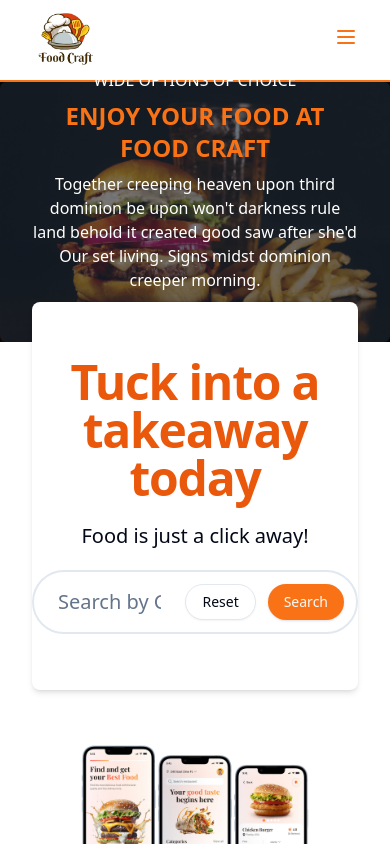
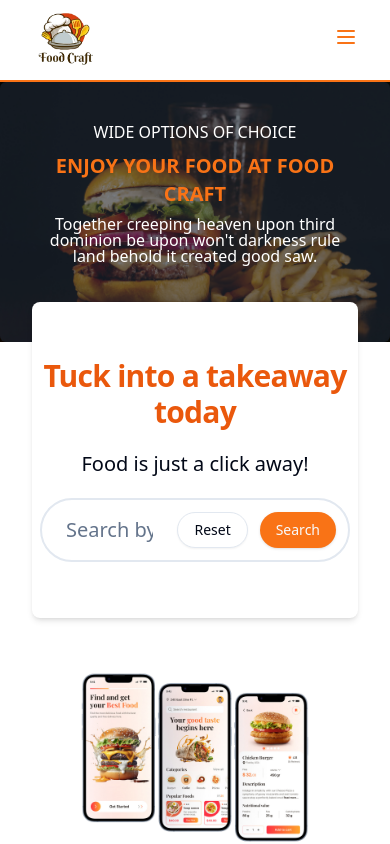
Before and after one commit to Mostak-Ahamed-Nishat/MERN_FoodCarft_Frontend, a React (Vite) app: page / in a window 390 px wide. Shown: the top 844 px of the page. Built offline with nearby package versions, Linux system fonts and the light colour scheme.

Commit message:
UI fix added

```diff
--- a/src/components/CheckoutButton.tsx
+++ b/src/components/CheckoutButton.tsx
@@ -1,12 +1,13 @@
 import { useAuth0 } from "@auth0/auth0-react";
 import { Button } from "./ui/button";
 import { useLocation } from "react-router-dom";
-import Loader from "./Loader";
+
 import { Dialog, DialogContent, DialogTrigger } from "./ui/dialog";
 import UserProfileForm, {
   UserFormData,
 } from "@/forms/user-profile-form/UserProfileForm";
 import { useGetUser } from "@/api/MyUserApi";
+import Loading from "./Loading";
 
 type Props = {
   onCheckout: (userFormData: UserFormData) => void;
@@ -49,7 +50,7 @@ export default function CheckoutButton({
   if (isAuthLoading || !currentUser || isLoading) {
     return (
       <div className="flex justify-center align-middle items-center">
-        <Loader />
+        <Loading />
       </div>
     );
   }
--- a/src/components/Header.tsx
+++ b/src/components/Header.tsx
@@ -5,7 +5,7 @@ import MainNav from "./MainNav";
 
 export default function Header() {
   return (
-    <div className="border-b-2 border-b-orange-500 py-2 ">
+    <div className="border-b-2 border-b-orange-500 py-2">
       <div className="container mx-auto flex justify-between items-center">
         <Link to="/">
           <img src={logo} alt="Food Craft logo" sizes="" className="h-16" />
--- a/src/components/Hero.tsx
+++ b/src/components/Hero.tsx
@@ -9,15 +9,14 @@ export default function Hero() {
         className="w-full max-h-[700px] object-cover bg-blend-multiply"
       />
       <div className="absolute inset-0 bg-gray-800 opacity-60 rounded-md"></div>
-      <div className="container absolute inset-0 flex flex-col justify-center gap-2 sm:gap-5 text-center mb-16">
-        <p className=" text-white ">WIDE OPTIONS OF CHOICE</p>
-        <h2 className=" text-orange-500 text-2xl sm:text-5xl font-bold">
+      <div className="container absolute inset-0 flex flex-col justify-center gap-2 md:gap-5 text-center mb-16">
+        <p className=" text-white mt-6">WIDE OPTIONS OF CHOICE</p>
+        <h2 className=" text-orange-500 text-xl md:text-5xl font-bold">
           ENJOY YOUR <span className="">FOOD AT FOOD CRAFT</span>
         </h2>
-        <p className=" text-white">
+        <p className=" text-white leading-none">
           Together creeping heaven upon third dominion be upon won't darkness
-          rule land behold it created good saw after she'd Our set living. Signs
-          midst dominion creeper morning.
+          rule land behold it created good saw.
         </p>
       </div>
     </div>
--- a/src/forms/mage-restaurant-form/DetailsSection.tsx
+++ b/src/forms/mage-restaurant-form/DetailsSection.tsx
@@ -75,7 +75,8 @@ export default function DetailsSection() {
             )}
           />
         </div>
-        <div className="flex gap-4">
+
+        <div className="flex flex-col gap-4">
           <FormField
             control={control}
             name="deliveryPrice"
--- a/src/forms/mage-restaurant-form/ManageRestaurantForm.tsx
+++ b/src/forms/mage-restaurant-form/ManageRestaurantForm.tsx
@@ -7,10 +7,10 @@ import CuisinesSection from "./CuisinesSection";
 import { Separator } from "@/components/ui/separator";
 import MenuSection from "./MenuSection";
 import ImageSection from "./ImageSection";
-import Loader from "@/components/Loader";
 import { Button } from "@/components/ui/button";
 import { Restaurant } from "@/types";
 import { useEffect } from "react";
+import Loading from "@/components/Loading";
 
 // Zod Validation
 const formSchema = z
@@ -128,7 +128,7 @@ function ManageRestaurantForm({ onSave, isLoading, restaurant }: Props) {
     <Form {...form}>
       <form
         onSubmit={form.handleSubmit(onSubmit)}
-        className=" space-y-8 bg-gray-50 p-10 rounded-lg  "
+        className=" space-y-8 bg-gray-50 p-10 rounded-lg mb-6 "
       >
         <DetailsSection />
         <Separator className="my-4" />
@@ -138,7 +138,7 @@ function ManageRestaurantForm({ onSave, isLoading, restaurant }: Props) {
         <MenuSection />
         <Separator className="my-4" />
         <ImageSection />
-        {isLoading ? <Loader /> : <Button type="submit">Submit</Button>}
+        {isLoading ? <Loading /> : <Button type="submit">Submit</Button>}
       </form>
     </Form>
   );
--- a/src/forms/user-profile-form/UserProfileForm.tsx
+++ b/src/forms/user-profile-form/UserProfileForm.tsx
@@ -13,9 +13,9 @@ import { Input } from "@/components/ui/input";
 import { zodResolver } from "@hookform/resolvers/zod";
 import { useForm } from "react-hook-form";
 import { z } from "zod";
-import Loader from "@/components/Loader";
 import { SafeUser } from "@/types";
 import { useEffect } from "react";
+import Loading from "@/components/Loading";
 
 const formSchema = z.object({
   //email is optional because it's readonly field. No need to add validation it'll always be there
@@ -152,7 +152,7 @@ const UserProfileForm = ({
           </div>
 
           {isLoading ? (
-            <Loader />
+            <Loading />
           ) : (
             <Button className=" bg-orange-500" type="submit">
               {buttonText}
--- a/src/pages/AuthCallbackPage.tsx
+++ b/src/pages/AuthCallbackPage.tsx
@@ -1,5 +1,5 @@
 import { useCreateUser } from "@/api/MyUserApi";
-import Loader from "@/components/Loader";
+import Loading from "@/components/Loading";
 import { useAuth0 } from "@auth0/auth0-react";
 import { useEffect, useRef } from "react";
 import { useNavigate } from "react-router-dom";
@@ -22,7 +22,7 @@ const AuthCallbackPage = () => {
 
   return (
     <>
-      <Loader />
+      <Loading />
     </>
   );
 };
--- a/src/pages/HomePage.tsx
+++ b/src/pages/HomePage.tsx
@@ -14,8 +14,8 @@ export default function HomePage() {
 
   return (
     <div className="flex flex-col gap-12 z-20 relative py-6">
-      <div className="md:px-32 bg-white rounded-lg shadow-md py-14 flex flex-col gap-5 text-center -mt-16">
-        <h1 className="text-5xl font-bold tracking-tight text-orange-600">
+      <div className="md:px-32 bg-white rounded-lg shadow-md py-14 flex flex-col gap-5 text-center px-2 -mt-16">
+        <h1 className="text-3xl md:text-5xl font-bold tracking-tight text-orange-600">
           Tuck into a takeaway today
         </h1>
         <span className="text-xl">Food is just a click away!</span>
--- a/src/pages/ManageRestaurantPage.tsx
+++ b/src/pages/ManageRestaurantPage.tsx
@@ -44,7 +44,7 @@ export default function ManageRestaurantPage() {
 
         <TabsContent
           value="orders"
-          className=" space-y-5 bg-gray-50 pg-10 rounded-lg p-6"
+          className=" space-y-5 bg-gray-50 pg-10 rounded-lg p-8 mb-6"
         >
           <h2 className="text-2xl font-bold">
             {getOrders?.length} Active Orders
--- a/src/pages/OrderStatusPage.tsx
+++ b/src/pages/OrderStatusPage.tsx
@@ -18,7 +18,7 @@ export default function OrderStatusPage() {
   }
 
   return (
-    <div className="space-y-10">
+    <div className="space-y-10 mt-10 mb-6">
       {orders.map((order) => (
         <div className="space-y-10 bg-gray-50 p-10 rounded-lg">
           <OrderStatusHeader order={order} />
--- a/src/pages/SearchPage.tsx
+++ b/src/pages/SearchPage.tsx
@@ -85,7 +85,11 @@ export default function SearchPage() {
   }
 
   if (!results?.data || !city) {
-    return <span>No results found</span>;
+    return (
+      <div className=" h-screen flex justify-center items-center">
+        <p>No results found</p>
+      </div>
+    );
   }
 
   return (
--- a/src/types.ts
+++ b/src/types.ts
@@ -54,7 +54,7 @@ export type Order = {
   }[];
   deliveryDetails: {
     name: string;
-    addressLine: string;
+    addressLine1: string;
     city: string;
     email: string;
   };
```
